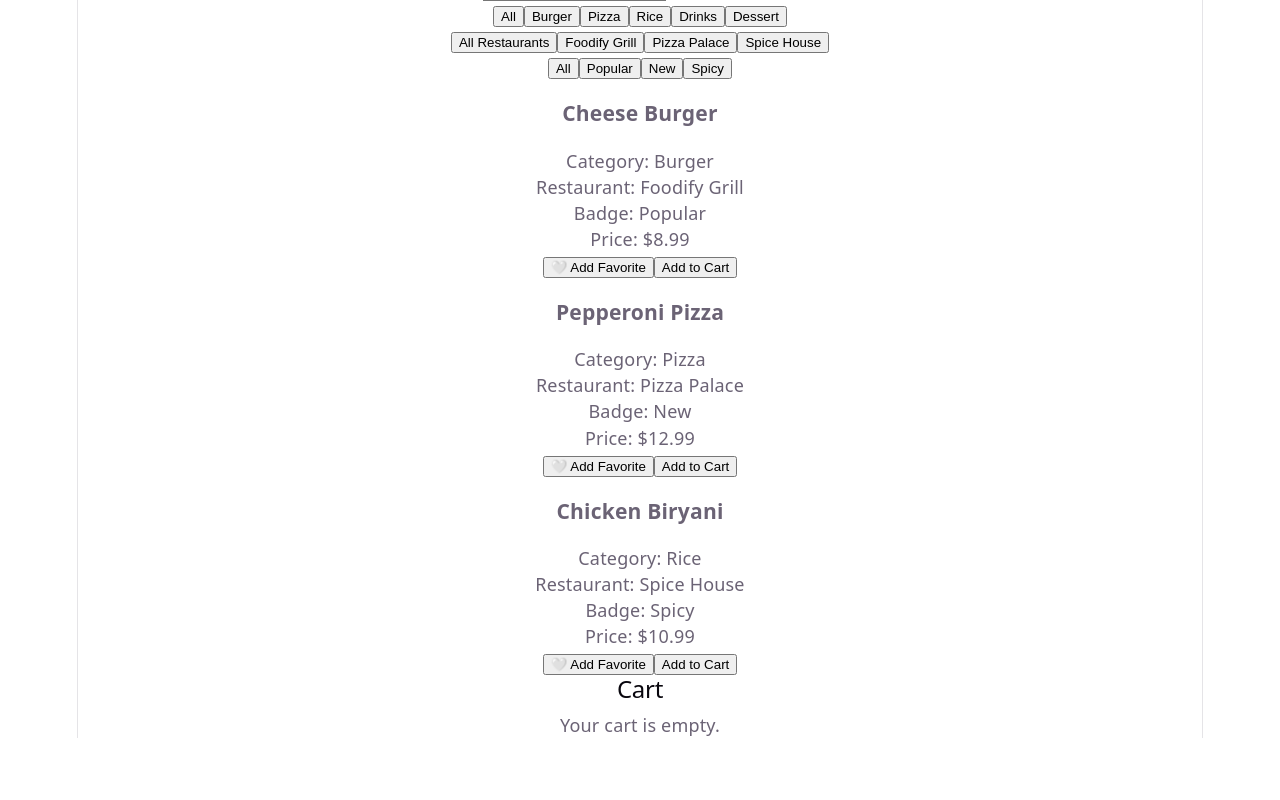
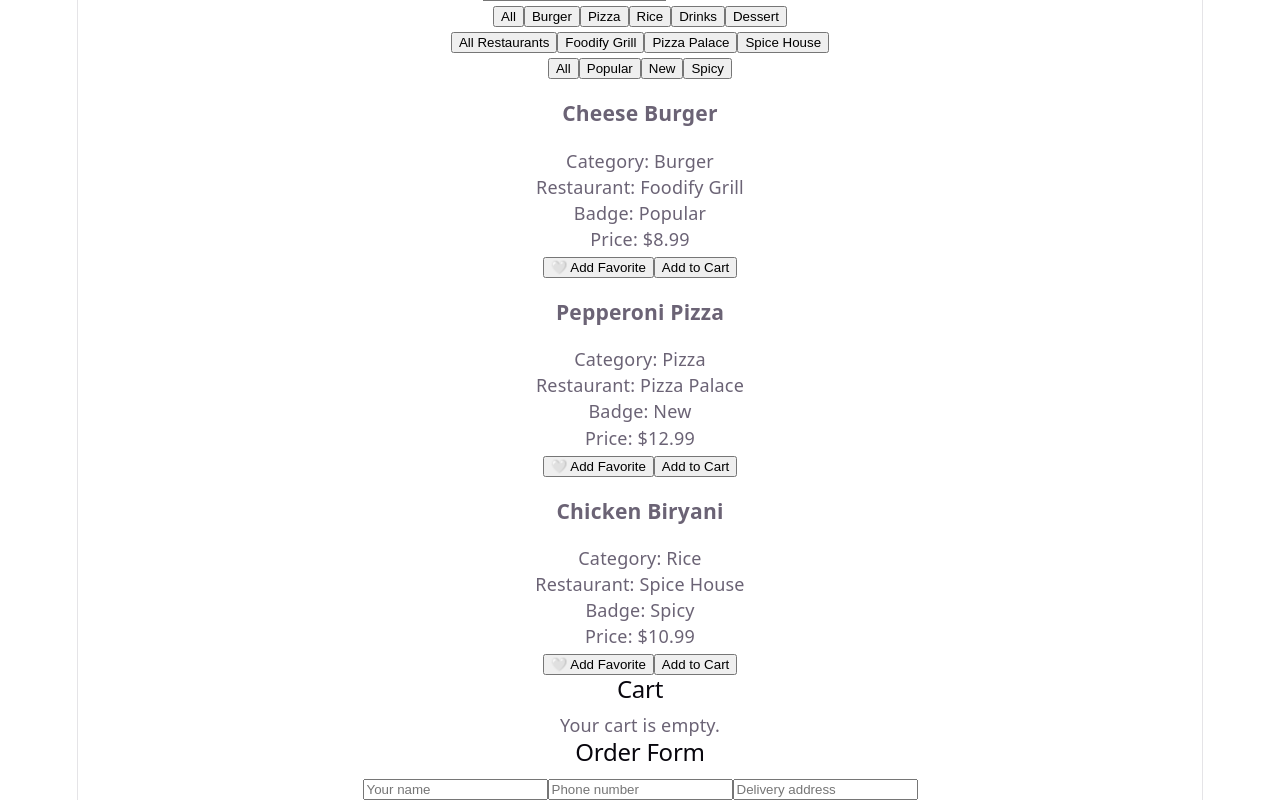
Before and after one commit to Rohit6165/foodify, a React (Vite) app: page / in a window 1280 px wide. Shown: the part 266-1066 px from the top of the page. Before the commit the page ends 1004 px from the top, so only its background shows below. Built offline with nearby package versions, Linux system fonts and the light colour scheme.

Commit message:
Add order form

```diff
--- a/src/App.jsx
+++ b/src/App.jsx
@@ -11,6 +11,9 @@ function App() {
   const [sortOption, setSortOption] = useState("default");
   const [favoriteIds, setFavoriteIds] = useState([]);
   const [cartItems, setCartItems] = useState([]);
+  const [customerName, setCustomerName] = useState("");
+  const [customerPhone, setCustomerPhone] = useState("");
+  const [customerAddress, setCustomerAddress] = useState("");
 
   const badges = ["All", "Popular", "New", "Spicy"];
 
@@ -167,6 +170,31 @@ function App() {
           </>
         )}
       </section>
+
+      <section>
+        <h2>Order Form</h2>
+
+        <input
+          type="text"
+          placeholder="Your name"
+          value={customerName}
+          onChange={(event) => setCustomerName(event.target.value)}
+        />
+
+        <input
+          type="text"
+          placeholder="Phone number"
+          value={customerPhone}
+          onChange={(event) => setCustomerPhone(event.target.value)}
+        />
+
+        <input
+          type="text"
+          placeholder="Delivery address"
+          value={customerAddress}
+          onChange={(event) => setCustomerAddress(event.target.value)}
+        />
+      </section>
     </div>
   );
 }
```
